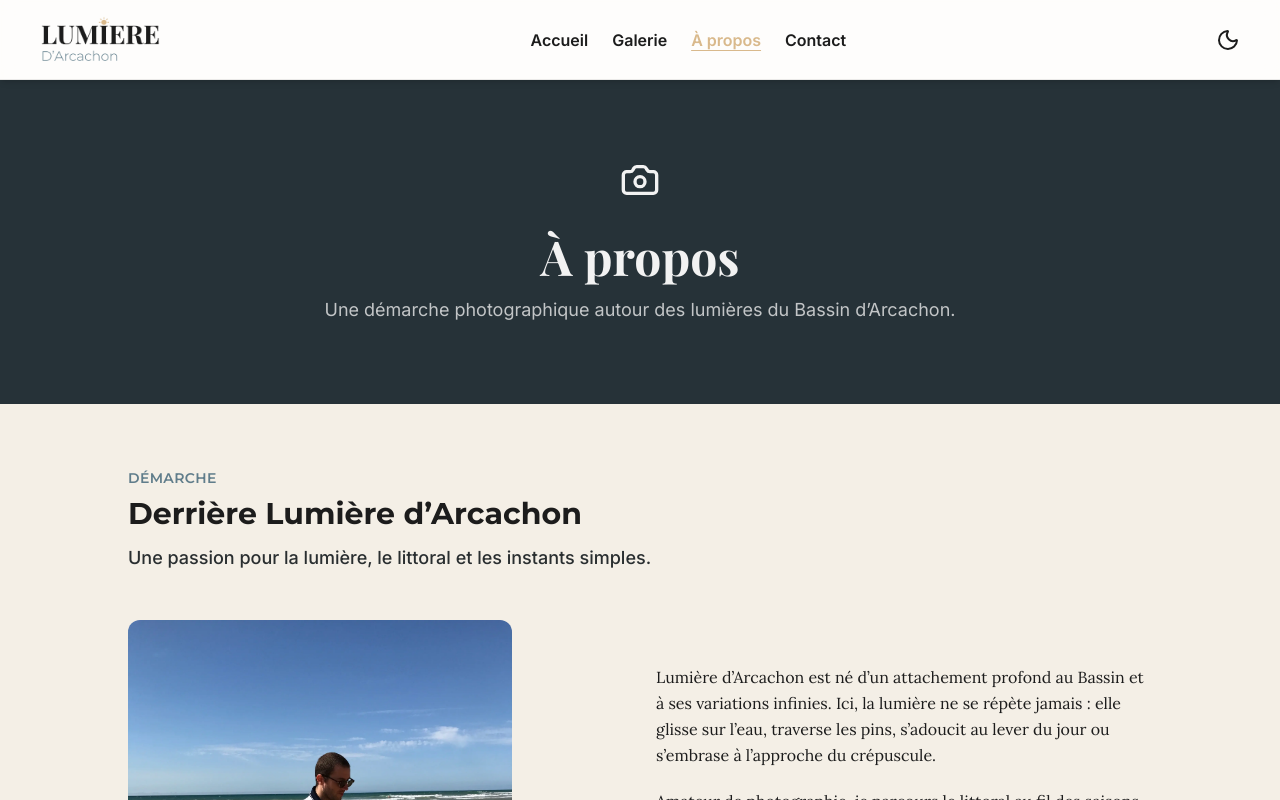
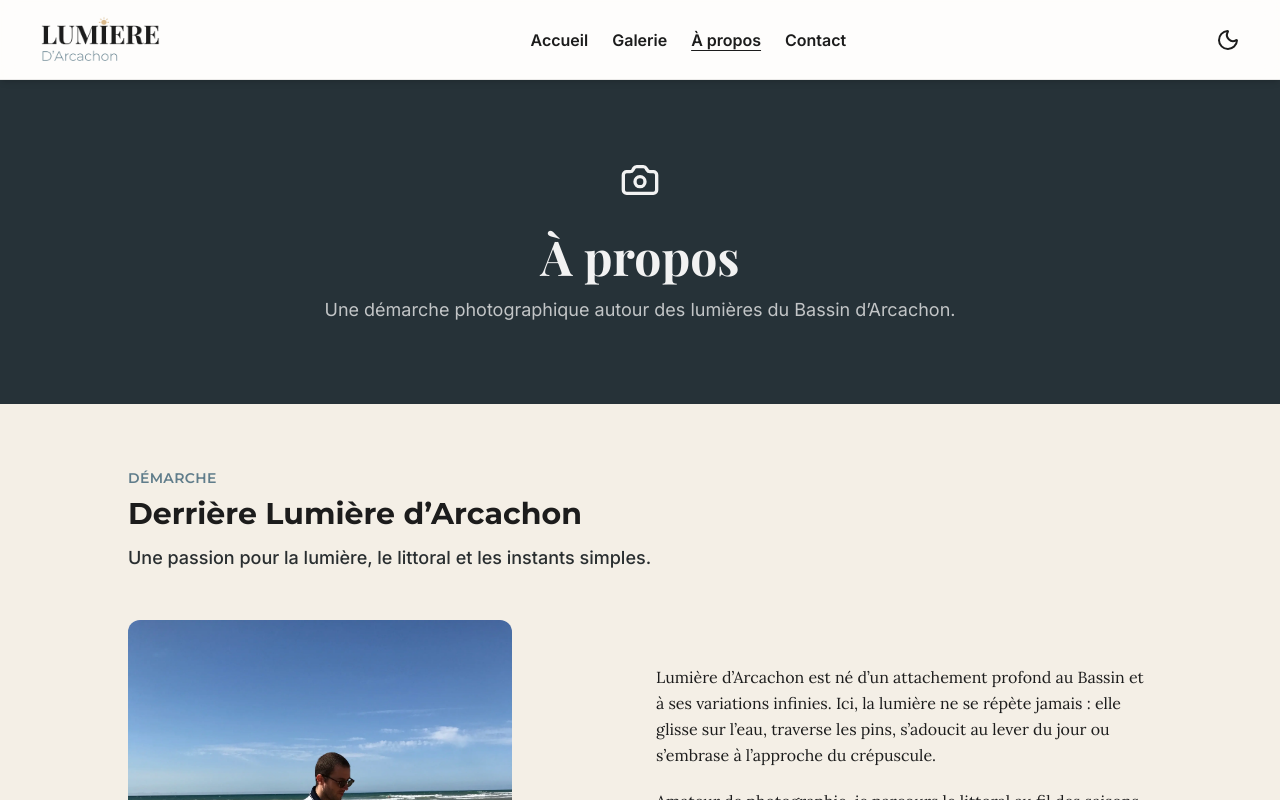
Before and after one commit to julienlisita/lumieredarcachon, a Next.js app: page /about in a window 1280 px wide. Shown: the top 800 px of the page. Built offline with nearby package versions, Linux system fonts and the light colour scheme; a web font is replaced by a local one.

Commit message:
refactor(header): adjust hover styles for icons and nav links

```diff
--- a/src/app/globals.css
+++ b/src/app/globals.css
@@ -66,8 +66,8 @@
   --color-header-bg: rgba(255, 255, 255, 0.85);
   --color-header-bg-blur: blur(8px);
   --color-header-text: var(--ink-900);
-  --color-header-hover: var(--brand-muted);
-  --color-header-active: var(--brand-accent);
+  --color-header-hover: var(--brand-accent);
+  --color-header-active: var(--ink-900);
   --color-header-border: rgba(0, 0, 0, 0.08);
   --color-header-icon: var(--ink-900);
   --color-header-mobile-hover: rgba(0, 0, 0, 0.04);
@@ -152,7 +152,7 @@
   /* Mobile menu (always light) */
   --color-mobilemenu-bg: rgba(255, 255, 255, 0.85);
   --color-mobilemenu-text: var(--ink-900);
-  --color-mobilemenu-hover: rgba(0, 0, 0, 0.04);
+  --color-mobilemenu-hover: var(--brand-accent);
   --color-mobilemenu-active-bg: rgba(0, 0, 0, 0.06);
   --color-mobilemenu-active-text: var(--ink-900);
 
--- a/src/components/layout/Header.css
+++ b/src/components/layout/Header.css
@@ -20,7 +20,7 @@
 }
 
 .theme-toggle:hover {
-  background-color: var(--color-header-mobile-hover);
+  color: var(--color-header-mobile-hover);
 }
 
 .theme-toggle:focus-visible {
@@ -96,7 +96,7 @@
 }
 
 .nav-link:hover {
-  background-color: var(--color-mobilemenu-hover);
+  color: var(--color-header-hover);
 }
 
 .nav-link[aria-current='page'] {
@@ -114,6 +114,10 @@
 
 .icon {
   color: var(--color-header-icon);
+}
+
+.icon:hover {
+  color: var(--color-header-hover);
 }
 
 .menu-toggle:focus-visible {
```
